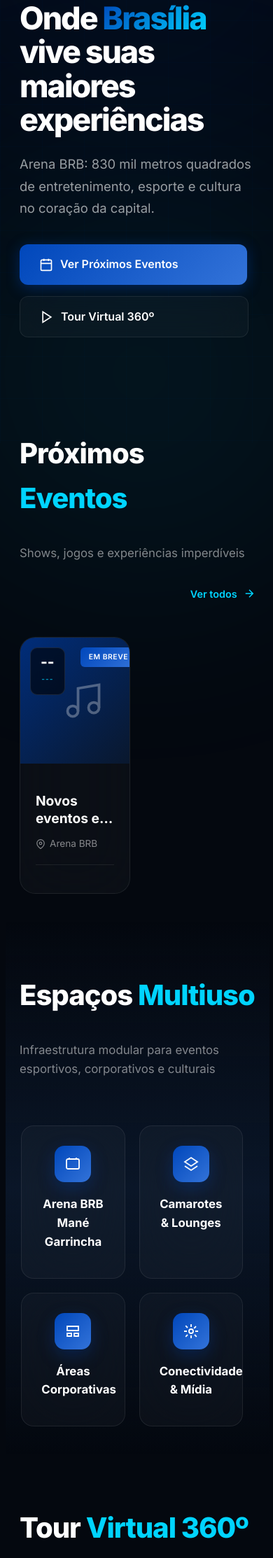
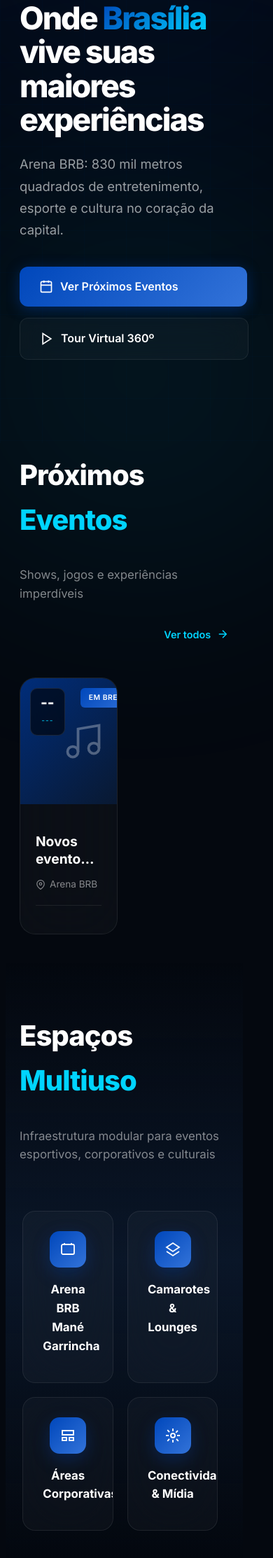
Before and after one commit to rexia-intel-automation/site-arena, a PHP site: page / in a window 390 px wide. Shown: the part 211-2437 px from the top of the page at 70% size. Run offline with PHP 8.4, Linux system fonts and the light colour scheme; data comes from the database, SQL or seed files in the repository.

Commit message:
Update styles.css

```diff
--- a/assets/css/styles.css
+++ b/assets/css/styles.css
@@ -340,7 +340,7 @@ body.light-mode .theme-toggle-floating {
     .hero-desc {
         font-size: 1rem;
         margin-bottom: 24px;
-        widht: 90%;
+        width: 90%;
     }
 
     .hero-btns {
@@ -381,7 +381,7 @@ body.light-mode .theme-toggle-floating {
 
     /* Events Grid - 2x2 Grid com cards simplificados */
     .events-grid {
-        widht: 100%;
+        width: 100%;
     }
 
     .event-card {
@@ -1215,8 +1215,7 @@ body.light-mode .float-info p {
 .tour,
 .cta {
     display: block;
-    width: 100%;
-    padding: 20px 60px;
+    width: 80%;
     position: relative;
     z-index: 2;
 }
@@ -1545,7 +1544,6 @@ body.light-mode .feature-desc {
     padding: 40px;
     margin-top: 50px;
     margin-bottom: 50px;
-    margin-right: 100px;
     position: relative;
     overflow: hidden;
     display: flex;
```
